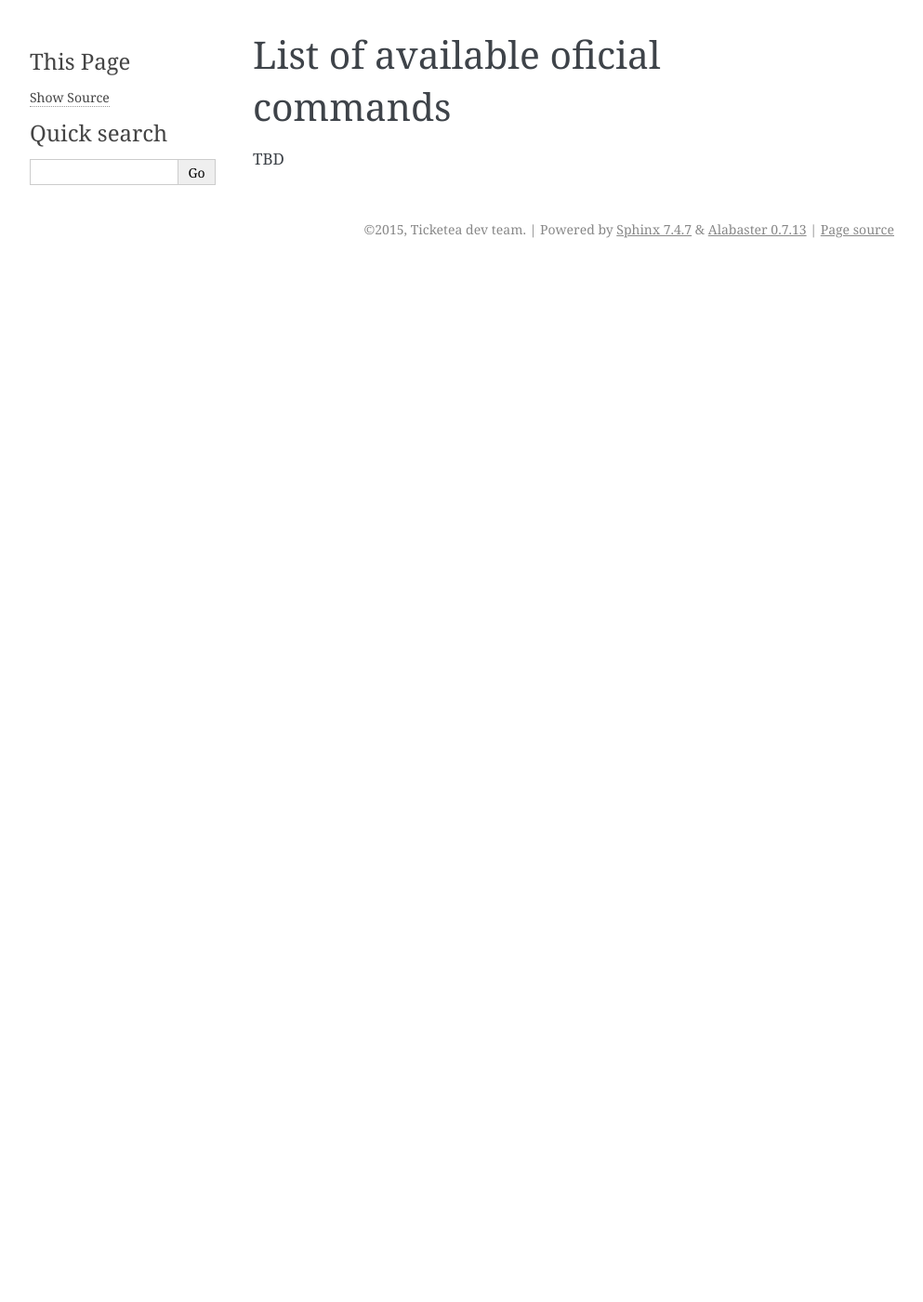
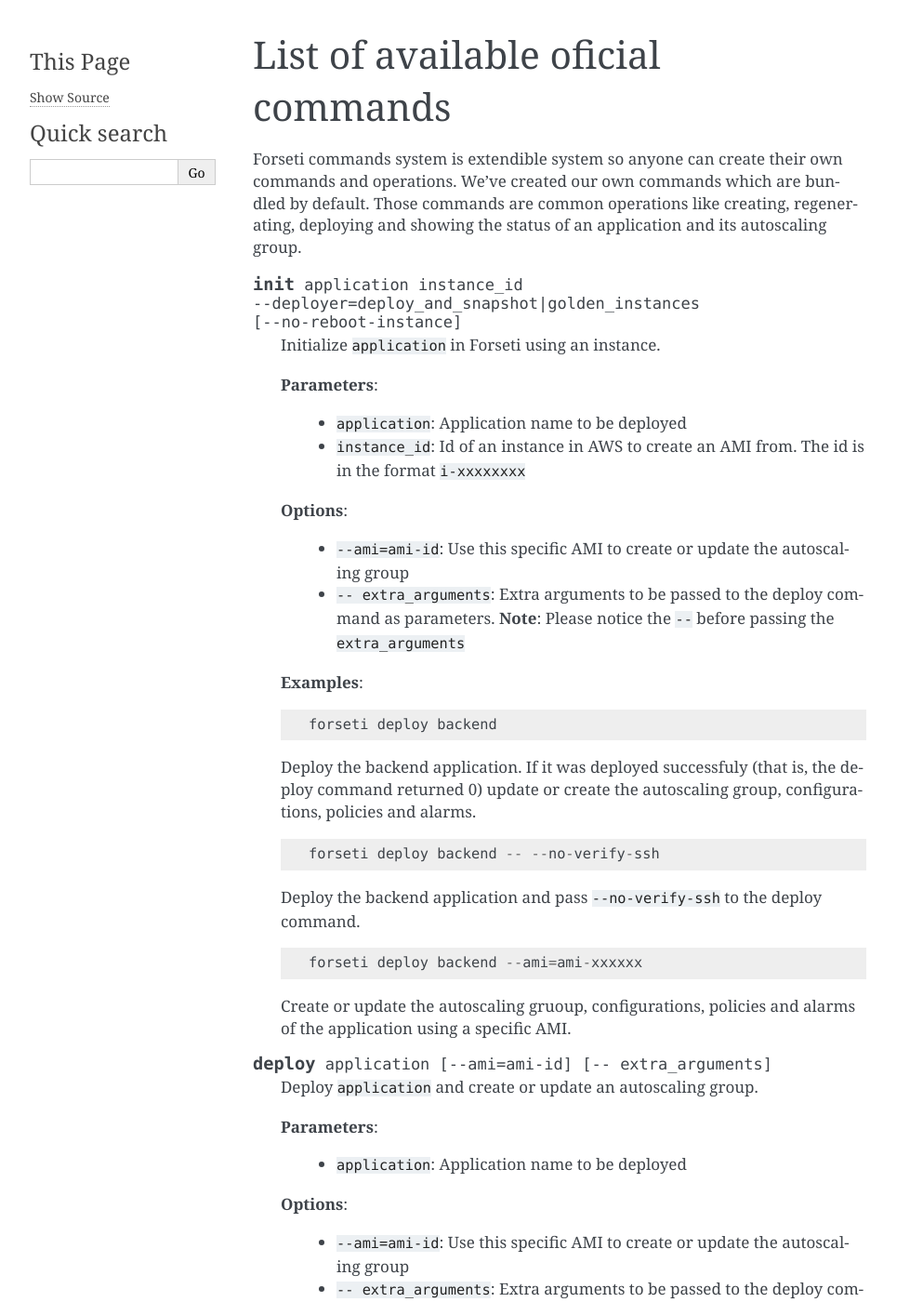
Before and after one commit to esanchezm/forseti, a Sphinx documentation site: the page built from docs/source/list_of_commands.rst, in a window 1280 px wide and 1400 px high. Shown: the whole window at 93% size, without its empty margins (148-1141 px from the left). Built offline with Sphinx 7.4.7, drawn with Linux system fonts in a browser that asks for light colours; some of the changed text lies outside the part shown.

Commit message:
Added more documentation

```diff
--- a/docs/source/configuring_forseti.rst
+++ b/docs/source/configuring_forseti.rst
@@ -1,3 +1,5 @@
+.. _configuring_forseti:
+
 Configuring Forseti
 ===================
 
--- a/docs/source/introduction.rst
+++ b/docs/source/introduction.rst
@@ -15,7 +17,7 @@
 We built forseti as a wrapper of boto classes, providing high level operations and introducing a new concept, the application.
 
 What Forseti can't do for you?
-==============================
+------------------------------
 
 Forseti was not thought to orchestrate machines, it's not a deploy utility, it can't run operations in your machines. You have better tools for that: `ansbile <http://www.ansible.com/home>`_, `puppet <https://puppetlabs.com/>`_, `chef <https://www.chef.io/chef/>`_, `capistrano <http://capistranorb.com/>`_... name yours. Forseti is a tool to manage AWS EC2 autoscaling, nothing more, nothing less.
 
--- a/docs/source/list_of_commands.rst
+++ b/docs/source/list_of_commands.rst
@@ -1,4 +1,72 @@
+.. _list_of_commands:
+
 List of available oficial commands
 ==================================
 
-TBD
+Forseti commands system is extendible system so anyone can create their own commands and operations. We've created our own commands which are bundled by default. Those commands are common operations like creating, regenerating, deploying and showing the status of an application and its autoscaling group.
+
+.. program:: forseti init
+
+.. option:: init application instance_id --deployer=deploy_and_snapshot|golden_instances [--no-reboot-instance]
+
+    Initialize ``application`` in Forseti using an instance.
+
+    **Parameters**:
+
+        * ``application``: Application name to be deployed
+
+        * ``instance_id``: Id of an instance in AWS to create an AMI from. The id is in the format ``i-xxxxxxxx``
+
+    **Options**:
+
+        * ``--ami=ami-id``: Use this specific AMI to create or update the autoscaling group
+
+        * ``-- extra_arguments``: Extra arguments to be passed to the deploy command as parameters. **Note**: Please notice the ``--`` before passing the ``extra_arguments``
+
+
+    **Examples**::
+
+        forseti deploy backend
+
+    Deploy the backend application. If it was deployed successfuly (that is, the deploy command returned 0) update or create the autoscaling group, configurations, policies and alarms. ::
+
+        forseti deploy backend -- --no-verify-ssh
+
+    Deploy the backend application and pass ``--no-verify-ssh`` to the deploy command. ::
+
+        forseti deploy backend --ami=ami-xxxxxx
+
+    Create or update the autoscaling gruoup, configurations, policies and alarms of the application using a specific AMI.
+
+
+
+.. program:: forseti deploy
+
+.. option:: deploy application [--ami=ami-id] [-- extra_arguments]
+
+    Deploy ``application`` and create or update an autoscaling group.
+
+    **Parameters**:
+
+        * ``application``: Application name to be deployed
+
+    **Options**:
+
+        * ``--ami=ami-id``: Use this specific AMI to create or update the autoscaling group
+
+        * ``-- extra_arguments``: Extra arguments to be passed to the deploy command as parameters. **Note**: Please notice the ``--`` before passing the ``extra_arguments``
+
+
+    **Examples**::
+
+        forseti deploy backend
+
+    Deploy the backend application. If it was deployed successfuly (that is, the deploy command returned 0) update or create the autoscaling group, configurations, policies and alarms. ::
+
+        forseti deploy backend -- --no-verify-ssh
+
+    Deploy the backend application and pass ``--no-verify-ssh`` to the deploy command. ::
+
+        forseti deploy backend --ami=ami-xxxxxx
+
+    Create or update the autoscaling gruoup, configurations, policies and alarms of the application using a specific AMI.
--- a/docs/source/questions_and_answers.rst
+++ b/docs/source/questions_and_answers.rst
@@ -1,3 +1,5 @@
+.. _questions_and_answers:
+
 Q&A
 ===
 
```
Also changed, not shown: other parts of docs/source/introduction.rst (+3 -1 lines), docs/source/quickstart.rst (+41 -1 lines).
